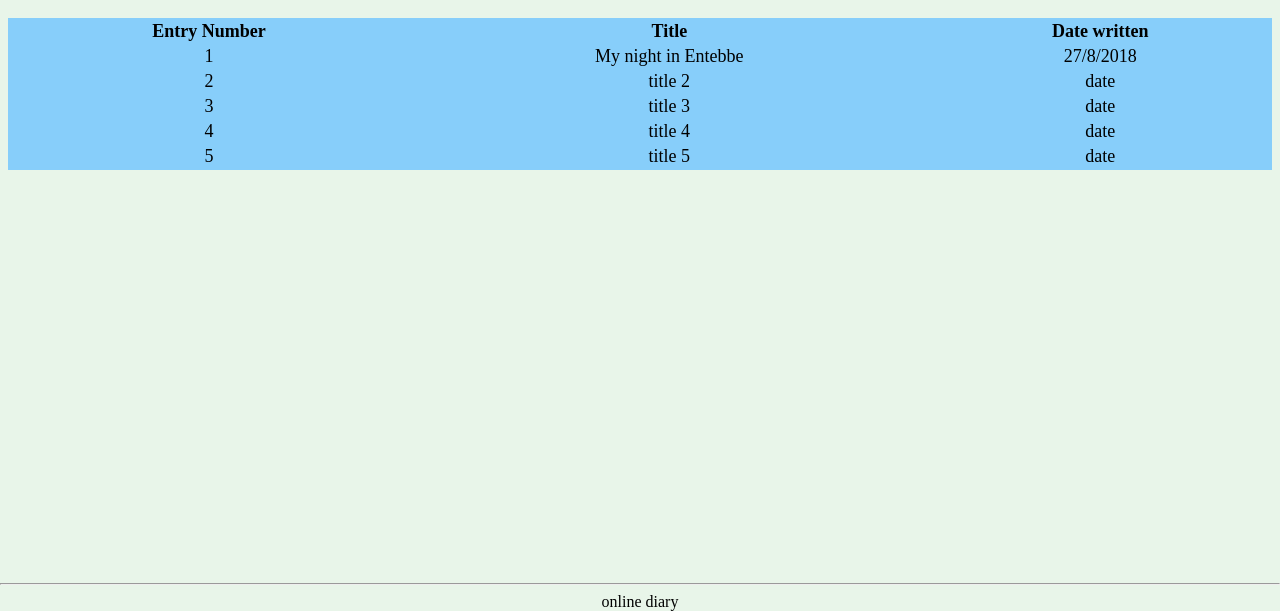
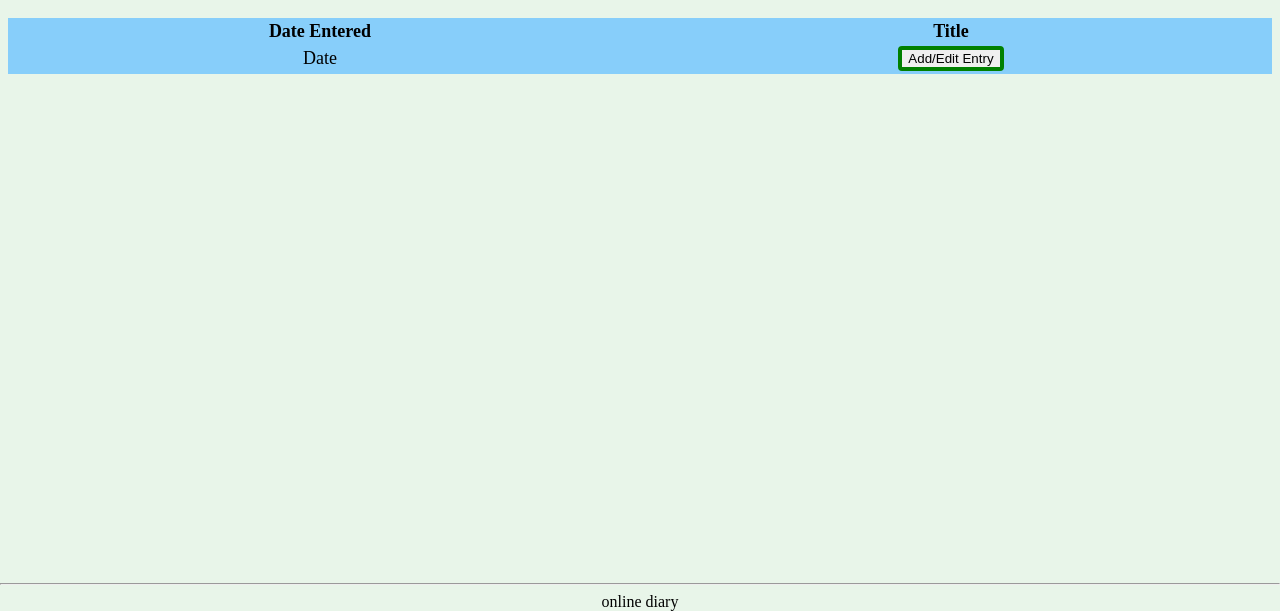
Before and after one commit to FeatherLite1/MyDiary, a plain HTML site: page UI/veiw_all_entries.html in a window 1280 px wide. Shown: the part 189-800 px from the top of the page. Drawn offline with Linux system fonts and the light colour scheme.

Commit message:
connected all pages

```diff
--- a/UI/veiw_all_entries.html
+++ b/UI/veiw_all_entries.html
@@ -16,34 +16,12 @@
     <table style = "width:100%;font-size:large;background-color:lightskyblue">
         <h1 style = "  text-align: center;  ">My Diary Entries </h1>
         <tr style="text-align:center;">
-            <th> Entry Number </th>
+            <th> Date Entered </th>
             <th> Title </th>
-            <th> Date written </th>
         </tr>
         <tr style = "text-align: center;">
-            <td> 1</td>
-            <td> My night in Entebbe</td>
-            <td> 27/8/2018 </td>
-        </tr>
-        <tr style="text-align:center;">
-            <td> 2</td>
-            <td> title 2</td>
-            <td> date</td>
-        </tr>
-        <tr style="text-align:center;">
-                <td> 3</td>
-                <td> title 3</td>
-                <td> date</td>
-            </tr>
-        <tr style="text-align:center;">
-                <td> 4</td>
-                <td> title 4</td>
-                <td>date</td>
-                </tr>
-        <tr style="text-align:center;">
-                <td> 5</td>
-                <td> title 5</td>
-                <td> date</td>
+            <td> Date</td>
+            <td> <a href = "view_entry.html"><button> Add/Edit Entry </button></a> </td>
         </tr>
     </table>
     <footer><hr>online diary</footer>
```
Also changed, not shown: UI/home.html (+1 -1 lines), UI/logIn_page.html (+2 -2 lines), UI/view_entry.html (+4 -5 lines).
